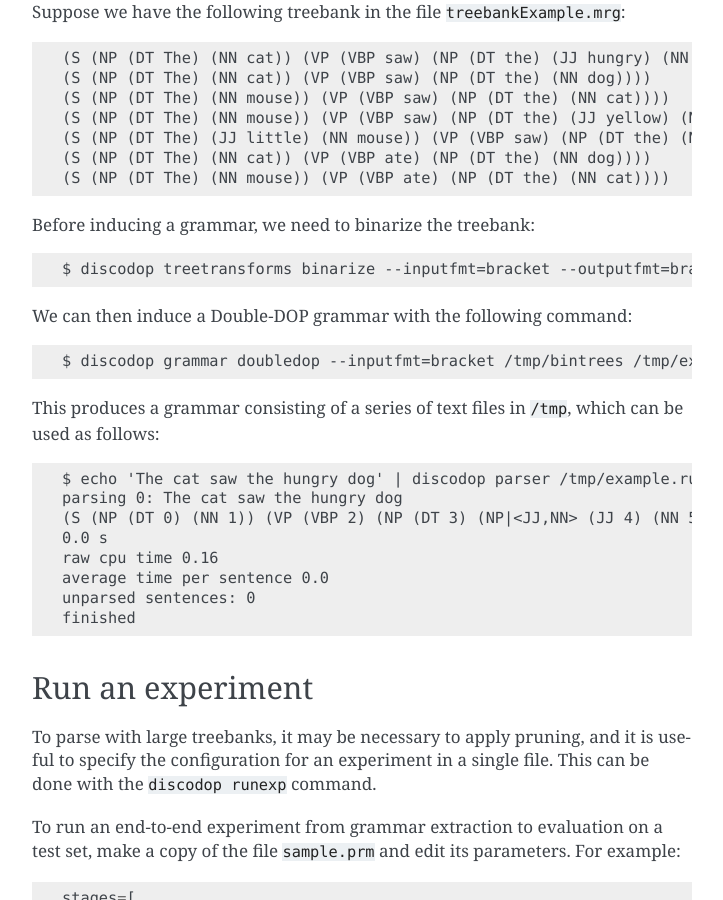
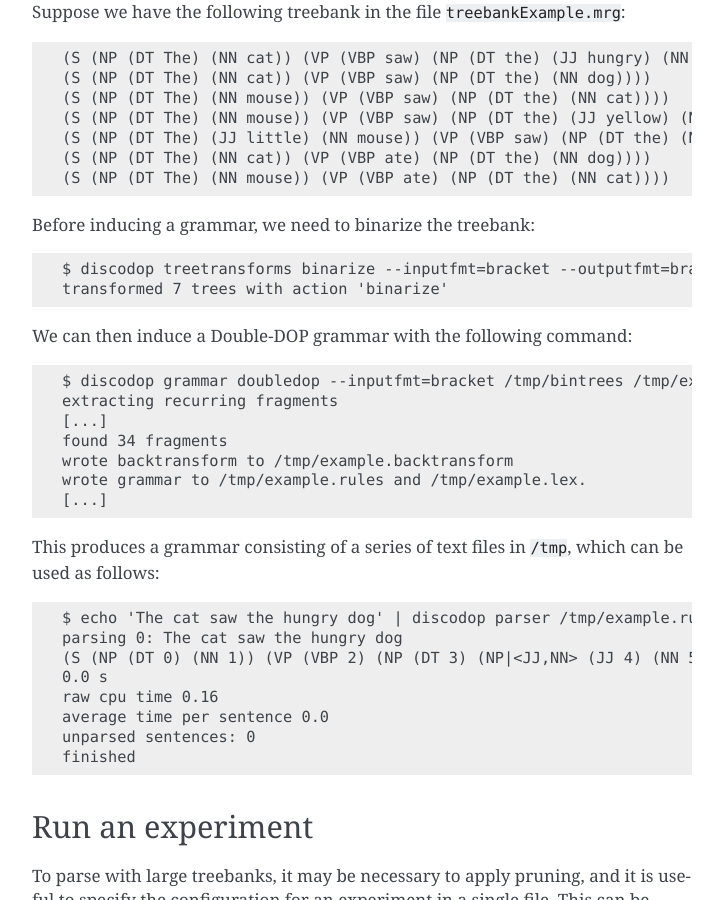
Before and after one commit to andreasvc/disco-dop, a Sphinx documentation site: the page built from docs/index.rst, in a window 1280 px wide and 900 px high, scrolled down 736 px. Shown: the whole window, without its empty margins (388-1111 px from the left). Built offline with Sphinx 7.4.7, drawn with Linux system fonts in a browser that asks for light colours.

Commit message:
add output to example

```diff
--- a/docs/index.rst
+++ b/docs/index.rst
@@ -42,10 +42,17 @@ Suppose we have the following treebank in the file ``treebankExample.mrg``::
 Before inducing a grammar, we need to binarize the treebank::
 
     $ discodop treetransforms binarize --inputfmt=bracket --outputfmt=bracket treebankExample.mrg /tmp/bintrees
+    transformed 7 trees with action 'binarize'
 
 We can then induce a Double-DOP grammar with the following command::
 
     $ discodop grammar doubledop --inputfmt=bracket /tmp/bintrees /tmp/example
+    extracting recurring fragments
+    [...]
+    found 34 fragments
+    wrote backtransform to /tmp/example.backtransform
+    wrote grammar to /tmp/example.rules and /tmp/example.lex.
+    [...]
 
 This produces a grammar consisting of a series of text files in ``/tmp``, which
 can be used as follows::
```
Also changed, not shown: 1 other file.
